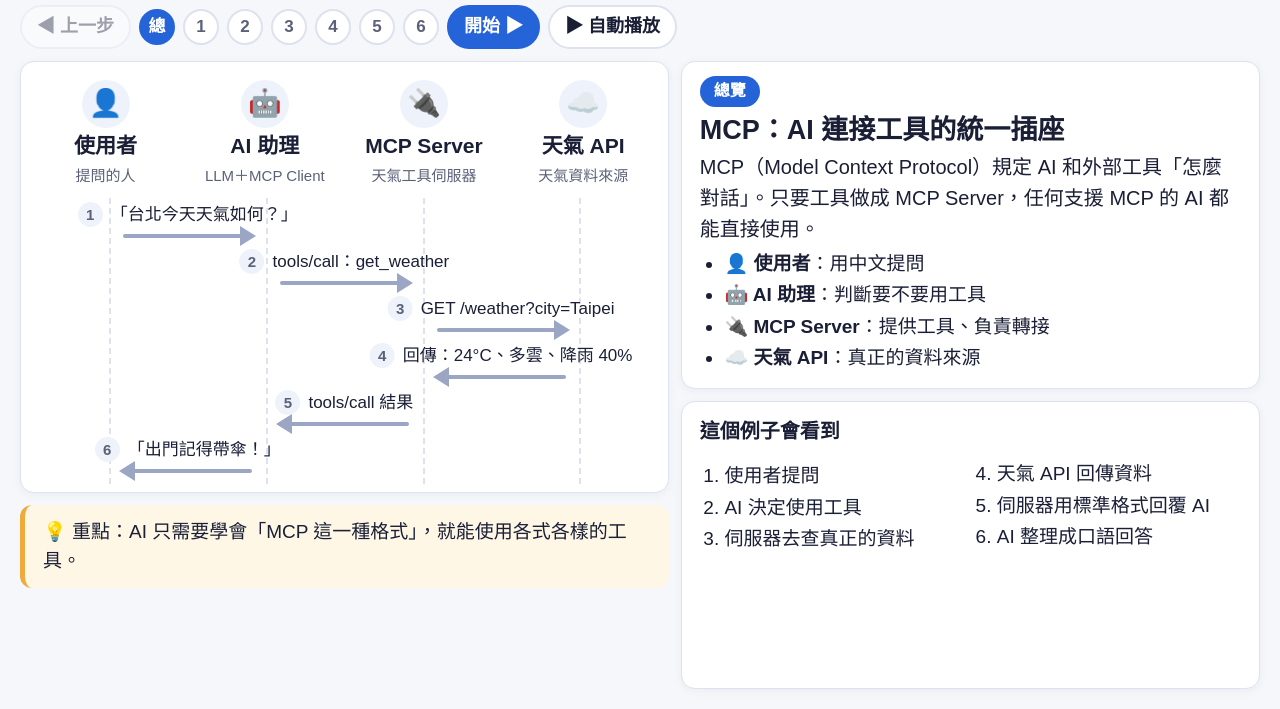
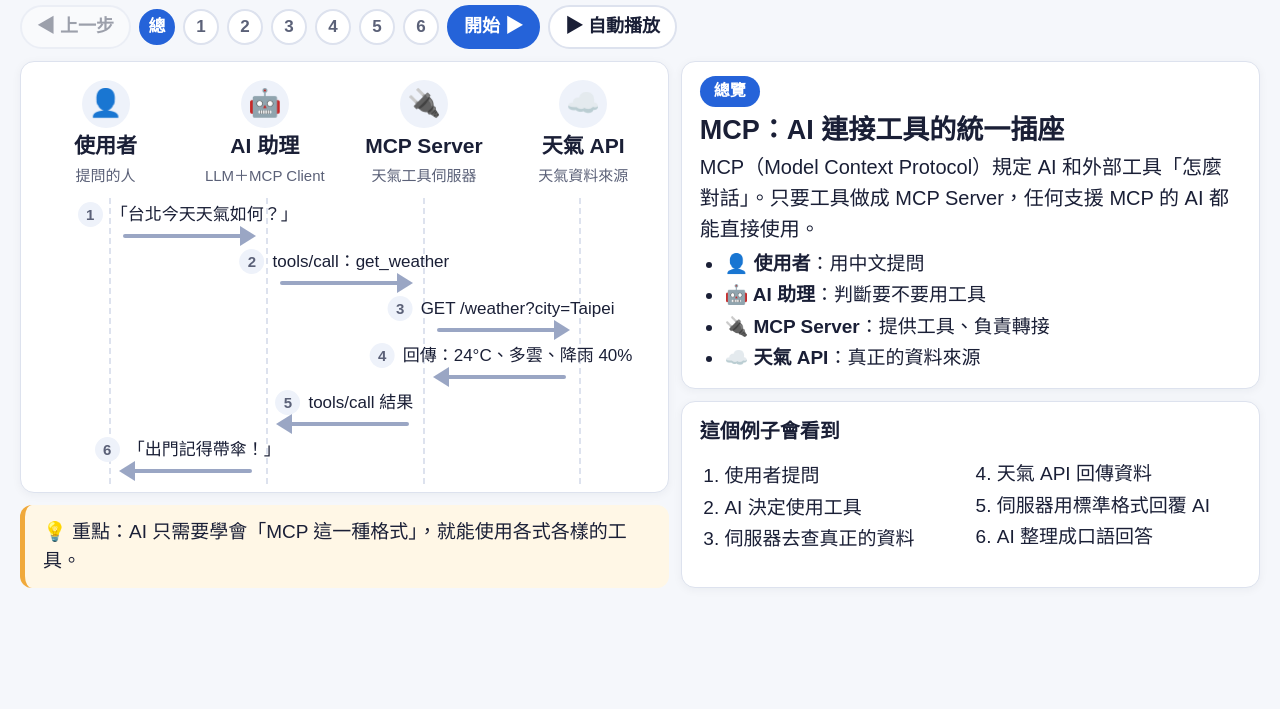
Before and after one commit to WikiLee831/mcp-weather-demo, a plain HTML site: page index.html in a window 1280 px wide. Shown: the part 91-800 px from the top of the page. Drawn offline with Linux system fonts and the light colour scheme.

Commit message:
Align bottoms of the flow diagram and payload panel
Co-Authored-By: Claude Opus 5.5 <noreply@anthropic.com>

```diff
--- a/index.html
+++ b/index.html
@@ -175,10 +175,14 @@
   .actor .name, .actor .role { white-space: nowrap; }
   .intro-list.two-col { columns: 2; column-gap: 28px; }
   @media (min-width: 1101px) and (min-height: 600px) {
-    /* 寬螢幕：整頁鎖在一個畫面內，右側程式碼框填滿剩餘高度 */
-    .wrap { height: 100vh; }
-    .main { flex: 1; min-height: 0; }
-    .detail { height: 100%; min-height: 0; display: flex; flex-direction: column; }
+    /* 寬螢幕：最高一個畫面；左右兩欄等高、下緣對齊 */
+    .wrap { max-height: 100vh; }
+    .main { flex: 0 1 auto; min-height: 0; grid-template-rows: minmax(0, 1fr); align-items: stretch; }
+    .left { min-height: 0; }
+    .stage { flex: 1; min-height: 0; display: flex; flex-direction: column; }
+    .lanes { flex: 1; display: flex; flex-direction: column; justify-content: space-evenly; }
+    .left .analogy { flex: none; }
+    .detail { min-height: 0; display: flex; flex-direction: column; }
     #explainPanel { flex: none; }
     #codePanel { flex: 1; min-height: 0; display: flex; flex-direction: column; }
     #codePanel pre.code { flex: 1; min-height: 0; overflow: auto; }
```
